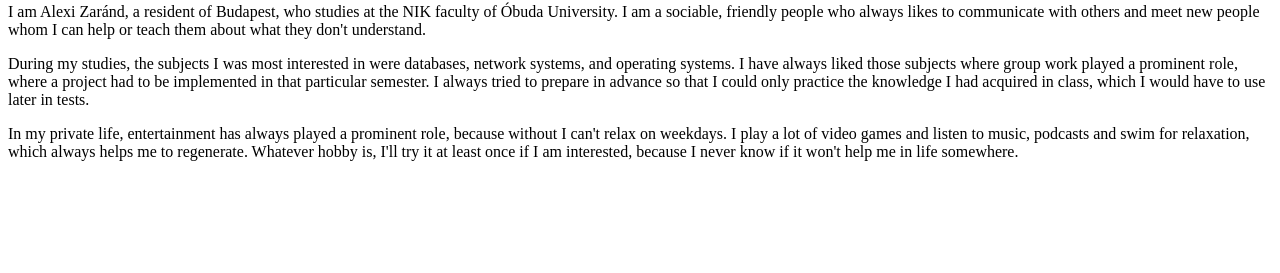
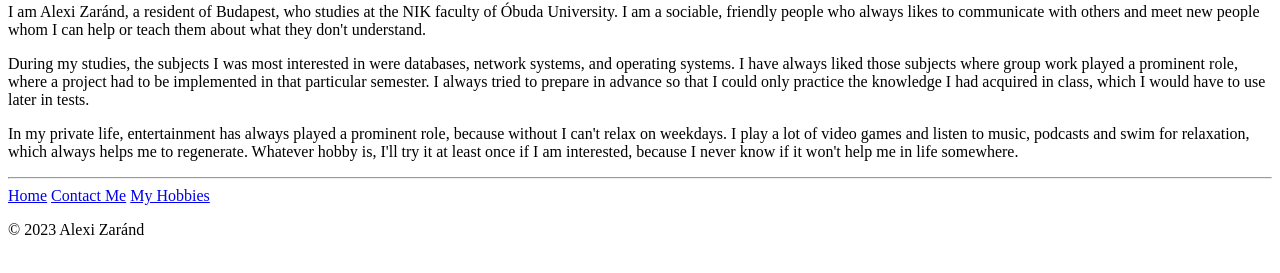
Before and after one commit to Alexizhere/html-Alexiz_portfolio, a plain HTML site: page public/about.html in a window 1280 px wide. Shown: the part 77-350 px from the top of the page. Drawn offline with Linux system fonts and the light colour scheme.

Commit message:
Update about.html
Extra link to go change pages

```diff
--- a/public/about.html
+++ b/public/about.html
@@ -27,5 +27,15 @@
     Whatever hobby is, I'll try it at least once if I am interested, because I never know if it won't help me in life somewhere.
 </p>
 
+<hr>
+
+<a href="../">Home</a>
+<a href="./contact.html">Contact Me</a>
+<a href="./hobbies.html">My Hobbies</a>
+
+<footer>
+    <p>© 2023 Alexi Zaránd</p>
+</footer>
+
 </body>
 </html>
```
